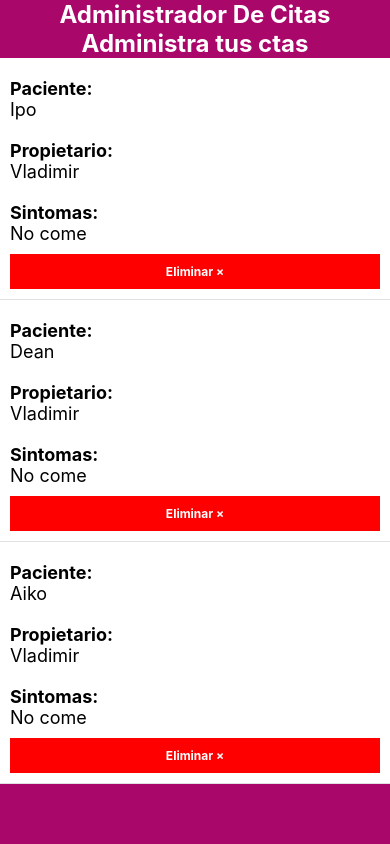
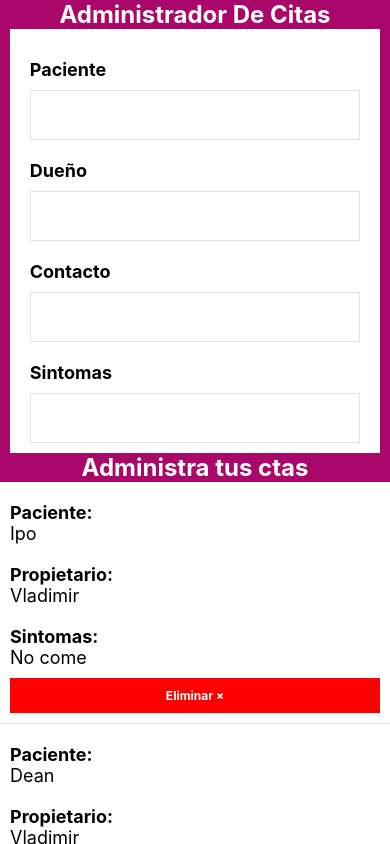
Before and after one commit to 96vladi/datingRN, a React Native app: screen / in a window 390 px wide. Built offline with nearby package versions, Linux system fonts and the light colour scheme.

Commit message:
starting-form

```diff
--- /dev/null
+++ b/src/components/Form/idex.js
@@ -0,0 +1,49 @@
+import React, { useState } from 'react'
+import { CustomText } from '../Generals'
+import { ContainerForm, ContainerInput, CustomInput } from './styledComponent'
+
+const Form = () => {
+  return (
+    <>
+      <ContainerForm>
+        <ContainerInput>
+          <CustomText fz='18px' mt='20px' clr='black' align='left'>Paciente</CustomText>
+          <CustomInput
+            onChangeText = { (text) => {
+              console.log(text);
+            }}
+          />
+        </ContainerInput>
+        <ContainerInput>
+          <CustomText fz='18px' mt='20px' clr='black' align='left'>Dueño</CustomText>
+          <CustomInput
+            onChangeText = { (text) => {
+              console.log(text);
+            }}
+          />
+        </ContainerInput>
+        <ContainerInput>
+          <CustomText fz='18px' mt='20px' clr='black' align='left'>Contacto</CustomText>
+          <CustomInput
+            onChangeText = { (text) => {
+              console.log(text);
+            }}
+            keyboardType= 'numeric'
+          />
+        </ContainerInput>
+        <ContainerInput>
+          <CustomText fz='18px' mt='20px' clr='black' align='left'>Sintomas</CustomText>
+          <CustomInput
+            multiline
+            onChangeText = { (text) => {
+              console.log(text);
+            }}
+            keyboardType= 'numeric'
+          />
+        </ContainerInput>
+      </ContainerForm>
+    </>
+  )
+}
+
+export default Form
--- /dev/null
+++ b/src/components/Form/styledComponent.js
@@ -0,0 +1,19 @@
+import styled from "styled-components/native";
+
+export const ContainerInput = styled.View`
+
+`;
+
+export const ContainerForm = styled.View`
+  background-color: white;
+  padding: 10px 20px 10px 20px;
+  margin: 0px 2.5% 0px 2.5%;
+`;
+
+export const CustomInput = styled.TextInput`
+  margin-top: 10px;
+  height: 50px;
+  border-color: #e1e1e1;
+  border-width: 1px;
+  border-style: solid;
+`;
--- a/src/screens/Home/index.js
+++ b/src/screens/Home/index.js
@@ -2,6 +2,7 @@ import React, { useState } from 'react';
 import { CustomText, Layout } from '../../components/Generals';
 import { FlatList } from 'react-native';
 import List from '../../components/LIst';
+import Form from '../../components/Form/idex';
 const Home = () => {
 
   const [ citas, setCitas ] = useState([
@@ -34,6 +35,7 @@ const Home = () => {
   return (
     <Layout>
       <CustomText>Administrador De Citas</CustomText>
+      <Form />
       <CustomText>
         {
           citas.length > 0 ? 'Administra tus ctas' : 'No hay citas, agrega una'
```
